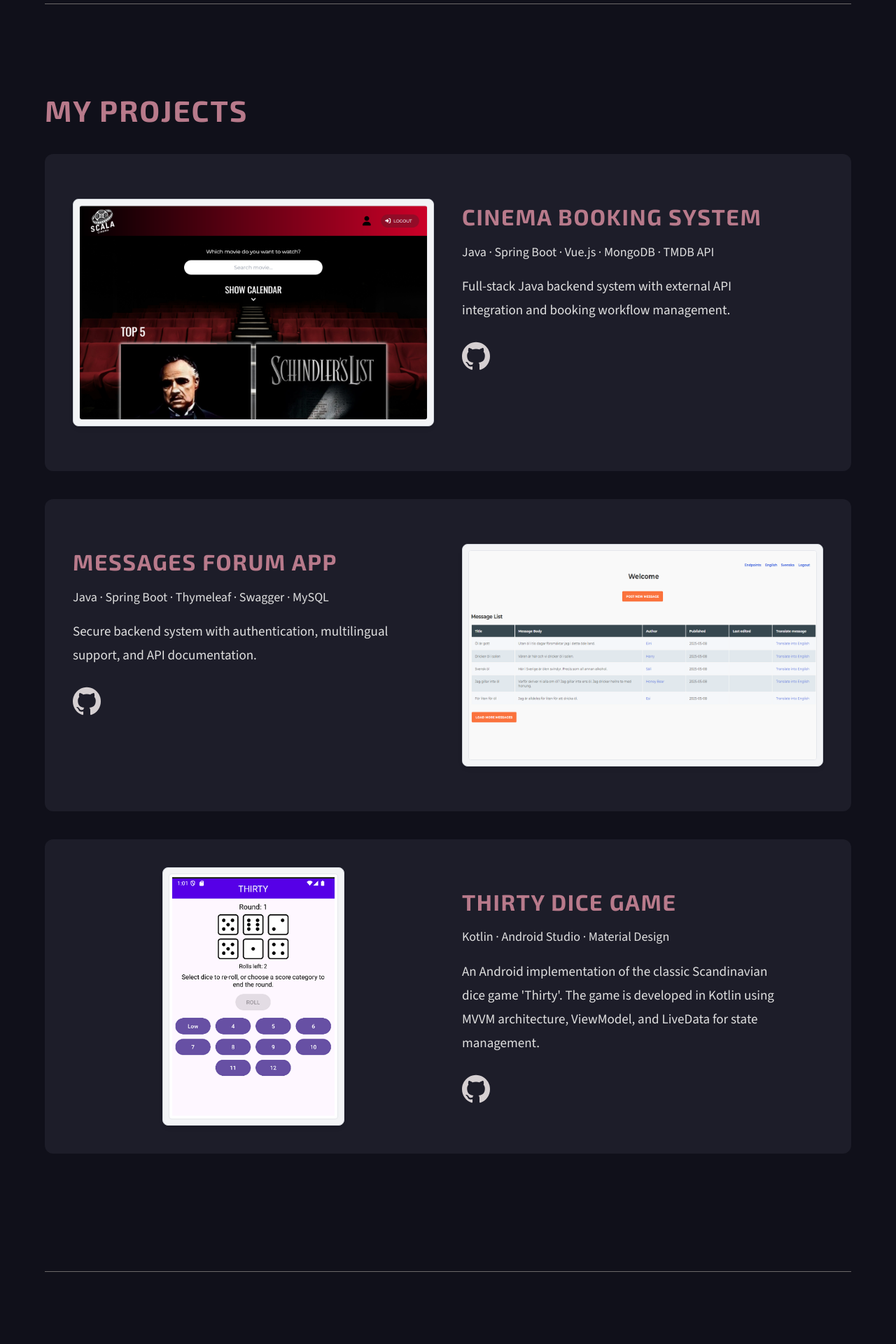
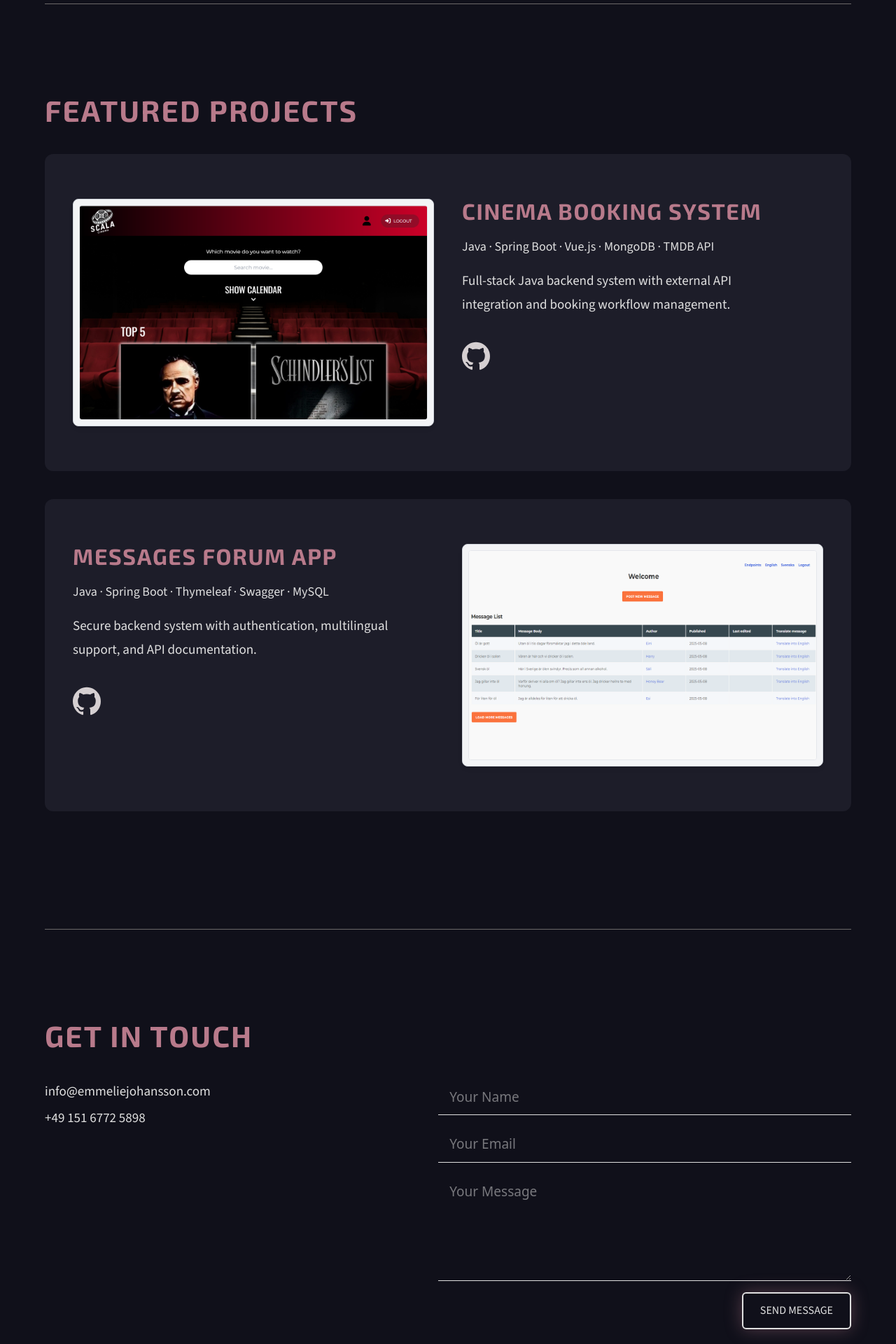
Before and after one commit to Emmelie83/PortfolioReact, a React (Vite) app: page / in a window 1280 px wide. Shown: the part 3500-5420 px from the top of the page at 70% size. Built offline with nearby package versions, Linux system fonts and the light colour scheme.

Commit message:
Remove projects

```diff
--- a/src/components/Project.tsx
+++ b/src/components/Project.tsx
@@ -27,7 +27,7 @@ export default function Project({
 		<div
 			className={`flex flex-col lg:flex-row ${
 				reverse ? "lg:flex-row-reverse" : ""
-			} lg:gap-10 lg:w-full bg-[#1d1d29] my-10 px-2 py-6 sm:p-6 md:p-8 lg:px-4 lg:py-8 xl:p-10 rounded-xl justify-center`}>
+			} lg:gap-10 lg:w-full bg-[#1d1d29] my-10 px-2 py-6 sm:p-6 md:p-8 lg:px-4 lg:py-8 xl:p-10 rounded-xl justify-center h-full`}>
 			{/* Image Section */}
 			<div className="flex lg:justify-center lg:w-1/2">
 				{
@@ -60,7 +60,7 @@ export default function Project({
 
 			{/* Text Section */}
 			<div className="order-1 md:order-2 md:w-3/4 lg:w-1/2 flex flex-col">
-				<h3 className="lg:pt-8">{title}</h3>
+				<h3 className="lg:pt-6">{title}</h3>
 				<p id="tech-stack" className="mt-2">
 					{techStack}
 				</p>
@@ -71,7 +71,7 @@ export default function Project({
 					</div>
 				)}
 
-				<div className="flex gap-4 md:gap-6 my-4 lg:mt-4 xl:mt-6">
+				<div className="flex mt-auto gap-4 md:gap-6 my-4 lg:mt-6 xl:mt-8">
 					<SocialIcon
 						address={address}
 						path={githubIcon}
--- a/src/modules/Footer.tsx
+++ b/src/modules/Footer.tsx
@@ -10,7 +10,7 @@ export default function Footer() {
 			<p>
 				Copyright © {year} Emmelie Johansson
 			</p>
-			<p className="text-md mb-4">
+			<p className="text-sm mb-4">
 				Built with React and lots of ☕
 			</p>
 		</footer>
--- a/src/modules/Projects.tsx
+++ b/src/modules/Projects.tsx
@@ -1,7 +1,6 @@
 import Project, { type ProjectProps } from "../components/Project";
 import scalacinema from "../assets/img/scalacinema.png";
 import messagesapp from "../assets/img/messagesapp.png";
-import dicegame from "../assets/img/dicegame.png";
 
 const projects: ProjectProps[] = [
 	{
@@ -21,23 +20,13 @@ const projects: ProjectProps[] = [
 		description:
 			"Secure backend system with authentication, multilingual support, and API documentation.",
 	},
-	{
-		title: "Thirty Dice Game",
-		image: dicegame,
-		techStack: "Kotlin · Android Studio · Material Design",
-		reverse: false,
-		variant: "mobile",
-		address: "https://github.com/Emmelie83/DiceGameThirtyAndroid",
-		description:
-			"An Android implementation of the classic Scandinavian dice game 'Thirty'. The game is developed in Kotlin using MVVM architecture, ViewModel, and LiveData for state management.",
-	},
 ];
 
 export default function Projects() {
 	return (
 		<div id="projects" className="pt-8">
 			<section>
-				<h2>My Projects</h2>
+				<h2>Featured Projects</h2>
 				<div className="my-10">
 					{projects.map((project) => (
 						<Project key={project.title} {...project} />
```
